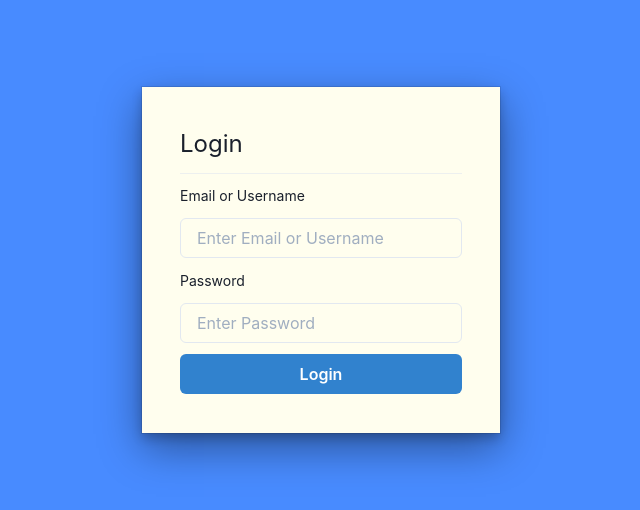
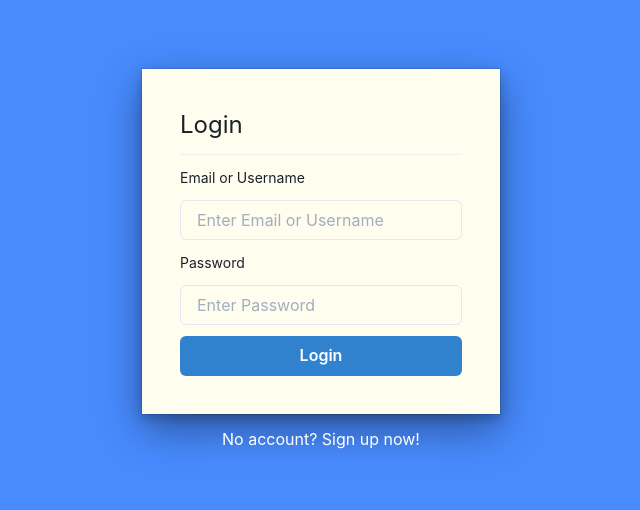
Before and after one commit to ThomasRainford/simple-notes-app, a Next.js app in the folder client/: page /account/login in a window 1280 px wide. Shown: the part 140-650 px from the top of the page, without its empty margins (319-959 px from the left). Built offline with nearby package versions, Linux system fonts and the light colour scheme.

Commit message:
Add routing between login and register pages.

```diff
--- a/client/components/account/AccountLayout.tsx
+++ b/client/components/account/AccountLayout.tsx
@@ -1,5 +1,6 @@
-import { Button, Center, Divider, Flex, Text } from '@chakra-ui/react'
+import { Button, Center, Divider, Flex, Text, Link } from '@chakra-ui/react'
 import React from 'react'
+import NextLink from 'next/link'
 
 interface Props {
    heading: string
@@ -8,7 +9,7 @@ interface Props {
 
 const AccountLayout = ({ children, heading, action }) => {
    return (
-      <Flex justify="center" align="center" h="100vh" w="100vw" backgroundColor="#488BFF">
+      <Flex direction="column" justify="center" align="center" h="100vh" w="100vw" backgroundColor="#488BFF">
          <Flex direction="column" p="3%" backgroundColor="#fffeee" boxShadow="dark-lg">
             <Text fontSize="2xl">{heading}</Text>
             <Center py="4%">
@@ -17,6 +18,14 @@ const AccountLayout = ({ children, heading, action }) => {
             {children}
             <Button colorScheme="blue">{action}</Button>
          </Flex>
+         <NextLink href={action === 'Login' ? '/account/register' : '/account/login'}>
+            <Link color="white" pt="1%">
+               {action === 'Login'
+                  ? 'No account? Sign up now!'
+                  : 'Already have an account?'
+               }
+            </Link>
+         </NextLink>
       </Flex>
    )
 }
--- a/client/pages/account/login.tsx
+++ b/client/pages/account/login.tsx
@@ -8,7 +8,10 @@ interface Props {
 
 const Login = ({ }) => {
    return (
-      <AccountLayout heading="Login" action="Login">
+      <AccountLayout
+         heading="Login"
+         action="Login"
+      >
          <Stack spacing="3" pb="4%">
             <Text fontSize="sm">Email or Username</Text>
             <Input placeholder="Enter Email or Username" />
--- a/client/pages/account/register.tsx
+++ b/client/pages/account/register.tsx
@@ -8,7 +8,10 @@ interface Props {
 
 const Register = ({ }) => {
    return (
-      <AccountLayout heading="Create an account" action="Create Account">
+      <AccountLayout
+         heading="Create an account"
+         action="Create Account"
+      >
          <Stack spacing="3" pb="4%">
             <Text fontSize="sm">Username</Text>
             <Input placeholder="Enter Username" />
```
